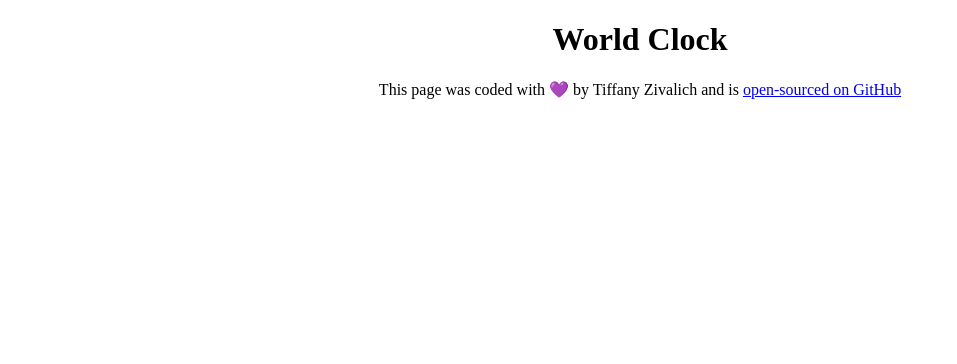
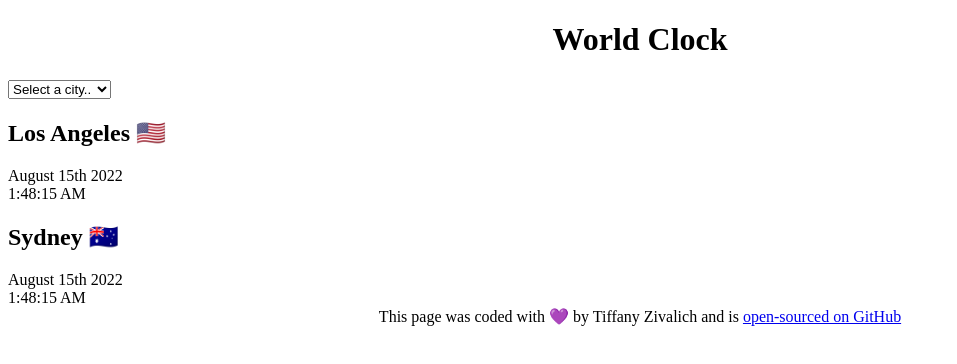
Before and after one commit to SmilingonCMD/tiffanys-world-clock, a plain HTML site: page index.html in a window 1280 px wide. Shown: the whole page, without its empty margins (0-957 px from the left). Drawn offline with Linux system fonts and the light colour scheme.

Commit message:
Added basic html

```diff
--- a/index.html
+++ b/index.html
@@ -7,7 +7,25 @@
     <title>Tiffany's World Clock App</title>
   </head>
   <body>
-    <h1>World Clock</h1>
+    <div class="container">
+      <h1>World Clock</h1>
+      <select>
+        <option value="">Select a city..</option>
+        <option value="">New York 🇺🇸</option>
+        <option value="">Barcelona 🇪🇸</option>
+        <option value="">Manila 🇵🇭</option>
+      </select>
+      <div class="city">
+        <h2>Los Angeles 🇺🇸</h2>
+        <div class="date">August 15th 2022</div>
+        <div class="time">1:48:15 AM</div>
+      </div>
+      <div class="city">
+        <h2>Sydney 🇦🇺</h2>
+        <div class="date">August 15th 2022</div>
+        <div class="time">1:48:15 AM</div>
+      </div>
+    </div>
     <footer>
       This page was coded with 💜 by Tiffany Zivalich and is
       <a
```
